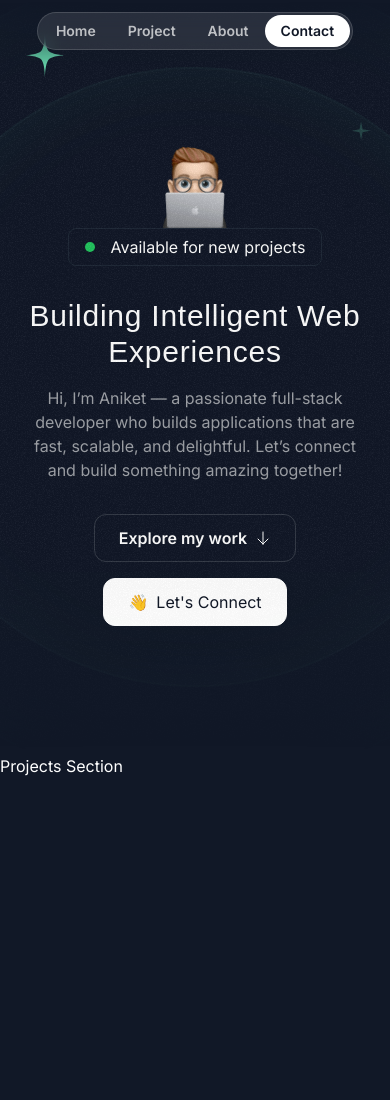
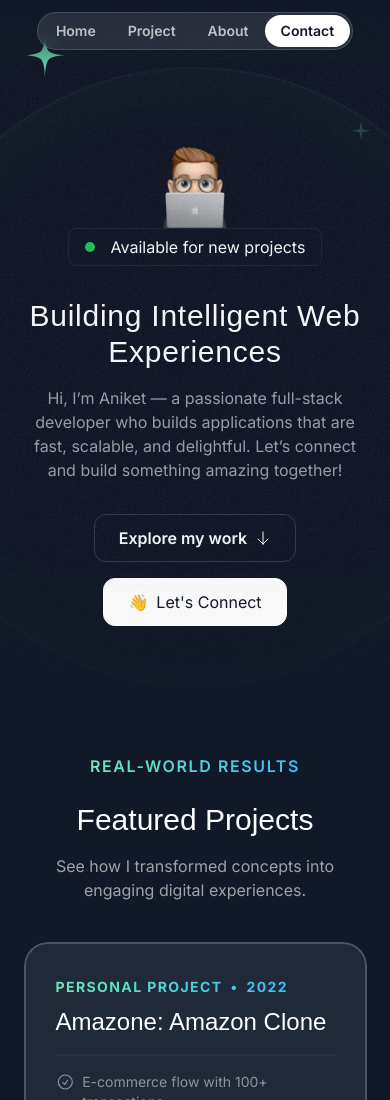
Before and after one commit to aniket1251/portfolio, a Next.js app: page / in a window 390 px wide. Shown: the top 1100 px of the page. Before the commit the page ends 987 px from the top, so only its background shows below. Built offline with nearby package versions, Linux system fonts and the light colour scheme; a web font is replaced by a local one.

Commit message:
complete project section

```diff
--- a/src/app/globals.css
+++ b/src/app/globals.css
@@ -12,3 +12,9 @@
     }
 
 }
+
+@layer utilities{
+    .container {
+        @apply lg:max-w-5xl;
+    }
+}
--- a/src/sections/Projects.tsx
+++ b/src/sections/Projects.tsx
@@ -1,46 +1,127 @@
-import darkSaasLandingPage from "@/assets/images/dark-saas-landing-page.png";
-import lightSaasLandingPage from "@/assets/images/light-saas-landing-page.png";
-import aiStartupLandingPage from "@/assets/images/ai-startup-landing-page.png";
+import amazoneImage from "@/assets/images/amazon.png";
+import acadTracxImage from "@/assets/images/acad.png";
+import keeperImage from "@/assets/images/keeper.png";
+import yoloImage from "@/assets/images/yolo.png";
+import Image from "next/image";
+import CheckCircleIcon from "@/assets/icons/check-circle.svg";
+import ArrowUpRightIcon from "@/assets/icons/arrow-up-right.svg";
+import grainImage from "@/assets/images/grain.jpg";
 
 const portfolioProjects = [
   {
-    company: "Acme Corp",
+    company: "Personal Project",
     year: "2022",
-    title: "Dark Saas Landing Page",
+    title: "Amazone: Amazon Clone",
     results: [
-      { title: "Enhanced user experience by 40%" },
-      { title: "Improved site speed by 50%" },
-      { title: "Increased mobile traffic by 35%" },
+      { title: "E-commerce flow with 100+ transactions" },
+      { title: "Redux state management with 35% fewer errors" },
+      { title: "Responsive UI by 40% better mobile" },
     ],
-    link: "https://youtu.be/4k7IdSLxh6w",
-    image: darkSaasLandingPage,
+    link: "https://amazone-web.netlify.app",
+    image: amazoneImage,
   },
   {
-    company: "Innovative Co",
-    year: "2021",
-    title: "Light Saas Landing Page",
+    company: "Personal Project",
+    year: "2024",
+    title: "DistilledFloatNet",
     results: [
-      { title: "Boosted sales by 20%" },
-      { title: "Expanded customer reach by 35%" },
-      { title: "Increased brand awareness by 15%" },
+      { title: "Real-time detection with GroundedSAM and YOLOv8" },
+      { title: "Annotation accelerated 70% with GroundedSAM" },
+      { title: "Edge optimized with Knowledge Distillation 74.1 mAP50 & 78.74 FPS" },
     ],
-    link: "https://youtu.be/7hi5zwO75yc",
-    image: lightSaasLandingPage,
+    link: "https://github.com/aniket1251/DistilledFloatNet",
+    image: yoloImage,
   },
   {
-    company: "Quantum Dynamics",
+    company: "Personal Project",
     year: "2023",
-    title: "AI Startup Landing Page",
+    title: "AcademiTrackX",
     results: [
-      { title: "Enhanced user experience by 40%" },
-      { title: "Improved site speed by 50%" },
-      { title: "Increased mobile traffic by 35%" },
-    ],
-    link: "https://youtu.be/Z7I5uSRHMHg",
-    image: aiStartupLandingPage,
+      { title: "CRUD and auth with 40% efficiency" },
+      { title: "File handling with 35% faster speed" },
+      { title: "Security with 30% stronger protection" }
+],
+    link: "https://github.com/aniket1251/AcademiTrackX",
+    image: acadTracxImage,
+  },
+  {
+    company: "Personal Project",
+    year: "2022",
+    title: "Keeper",
+    results: [
+      { title: "React note-taking app with 100+ notes/day" },
+      { title: "Create and delete notes 30% faster" },
+      { title: "Front-end optimized for 90% load speed" }
+],
+    link: "adoring-stonebraker-0f304d.netlify.app/",
+    image: keeperImage,
   },
 ];
 
 export const ProjectsSection = () => {
-  return <div>Projects Section</div>;
+  return (
+    <section className="pb-16 lg:py-24">
+      <div className="container">
+        <div className="flex justify-center">
+          <p className="uppercase font-semibold tracking-widest bg-gradient-to-r from-emerald-300 to-sky-400 text-center bg-clip-text text-transparent">
+            Real-World Results
+          </p>
+        </div>
+        <h2 className="font-serif text-3xl md:text-5xl text-center mt-6">Featured Projects</h2>
+        <p className="text-center md:text-lg lg:text-xl text-white/60 mt-4 max-w-md mx-auto">
+          See how I transformed concepts into engaging digital experiences.
+        </p>
+        <div className="mt-10 md:mt-20 flex flex-col gap-20">
+          {portfolioProjects.map((project)=>(
+          <div
+              key={project.title}
+              className="bg-gray-800 rounded-3xl relative z-0 overflow-hidden after:z-10 after:content-[''] after:absolute after:inset-0 after:outline-2 after:outline after:-outline-offset-2 after:rounded-3xl after:outline-white/20 px-8 pt-8 md:pt-12 md:px-10 lg:pt-16 lg:py-20 after:pointer-events-none"
+            >
+              <div
+                className="absolute inset-0 -z-10 opacity-5"
+                style={{
+                  backgroundImage:`url{${grainImage.src}}`
+                }}
+              ></div>
+              <div className="lg:grid lg:grid-cols-2 lg:gap-16">
+                <div className="lg:pb-16">
+              <div className="bg-gradient-to-r from-emerald-300 to-sky-400 inline-flex gap-2 font-bold uppercase tracking-widest text-sm text-transparent bg-clip-text">
+                <span>{project.company}</span>
+                <span>&bull;</span>
+                <span>{project.year}</span>
+              </div>
+              <h3 className="font-serif text-2xl mt-2 md:mt-5 md:text-4xl">{project.title}</h3>
+              <hr className="border-t-2 border-white/5 mt-4 md:mt-5" />
+              <ul className="flex flex-col gap-4 mt-4 md:mt-5">
+                {project.results.map((result, idx)=>(
+                  <li
+                  className="flex gap-2 text-sm md:text-base text-white/50"
+                  key={idx}
+                  >
+                    <CheckCircleIcon className="size-5 md:size-6"/>
+                    <span>{result.title}</span>
+                  </li>
+                ))}
+              </ul>
+              <a href={project.link}>
+                <button className="bg-white text-gray-950 h-12 w-full md:w-auto px-6 rounded-xl font-semibold inline-flex items-center justify-center gap-2 mt-8">
+                  <span>Visit Project</span>
+                  <ArrowUpRightIcon className="size-4"/>
+                </button>
+              </a>
+              </div>
+              <div className="relative">
+              <Image
+                src={project.image}
+                alt={project.title}
+                className="mt-8 -mb-4 md:-mb-0 lg:mt-0 lg:absolute lg:h-full lg:w-auto lg:max-w-none"
+              />
+              </div>
+            </div>
+          </div>
+          ))}
+        </div>
+      </div>
+    </section>
+  );
 };
```
